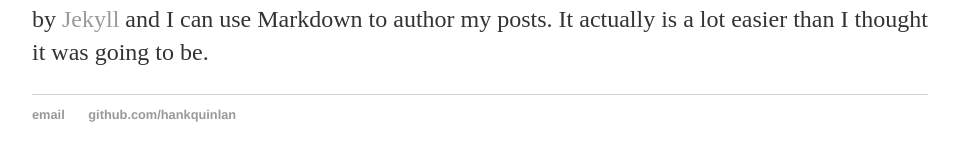
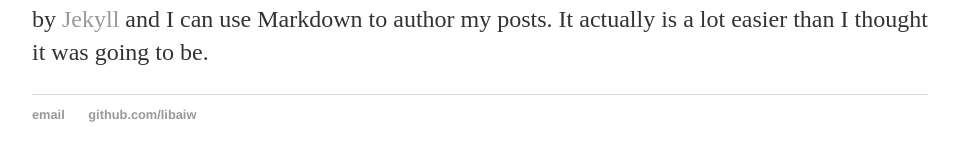
Before and after one commit to libaiw/blog.libaiw.github.io, a Jekyll site: the page built from _posts/2017-08-08-first-blog-post.md, in a window 1280 px wide. Shown: the part 286-447 px from the top of the page, without its empty margins (160-1119 px from the left). Built offline with Jekyll 4.4.1, drawn with Linux system fonts in a browser that asks for light colours.

Commit message:
Update default.html
change tags

```diff
--- a/_layouts/default.html
+++ b/_layouts/default.html
@@ -21,8 +21,8 @@
 			</div><!-- /.container -->
 			<footer>
 	    		<ul>
-	        		<li><a href="mailto:hankquinlanhub@gmail.com">email</a></li>
-	        		<li><a href="https://github.com/hankquinlan">github.com/hankquinlan</a></li>
+	        		<li><a href="mailto:libaiw@gmail.com">email</a></li>
+	        		<li><a href="https://github.com/libaiw">github.com/libaiw</a></li>
 				</ul>
 			</footer>
 		</body>
```
